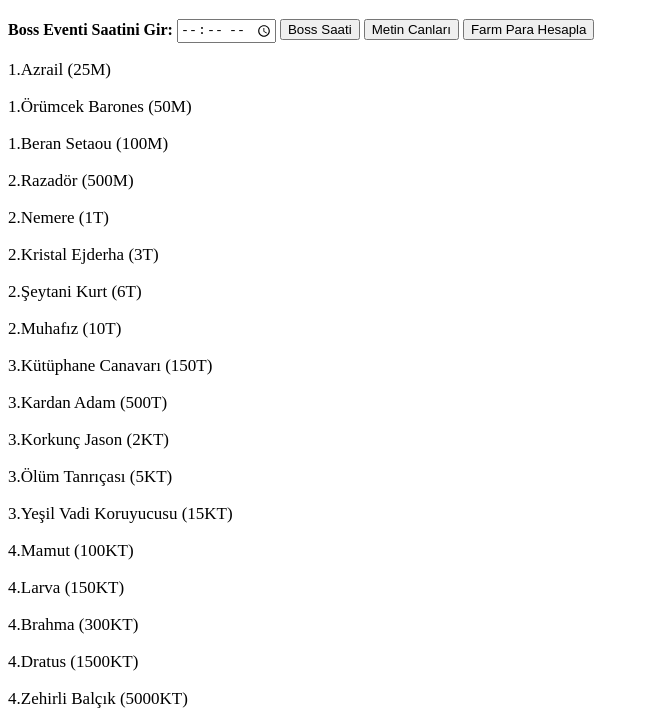
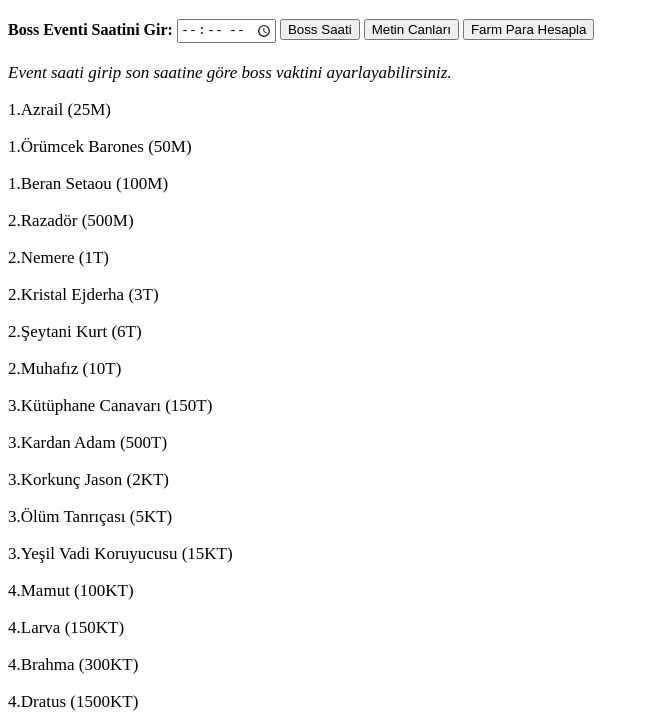
Before and after one commit to Grytex/boss-calculator, a plain HTML site: page index.html in a window 1280 px wide. Shown: the part 61-784 px from the top of the page, without its empty margins (0-650 px from the left). Drawn offline with Linux system fonts and the light colour scheme.

Commit message:
Update index.html

```diff
--- a/index.html
+++ b/index.html
@@ -85,6 +85,8 @@
       </button>
     </form>
     <div id="bossTimer">
+      <br>
+      <i>Event saati girip son saatine göre boss vaktini ayarlayabilirsiniz.</i>
       <p id="luciferTimer"></p>
       <p id="orkReisiTimer"></p>
       <p id="azrailTimer">1.Azrail (25M)</p>
```
